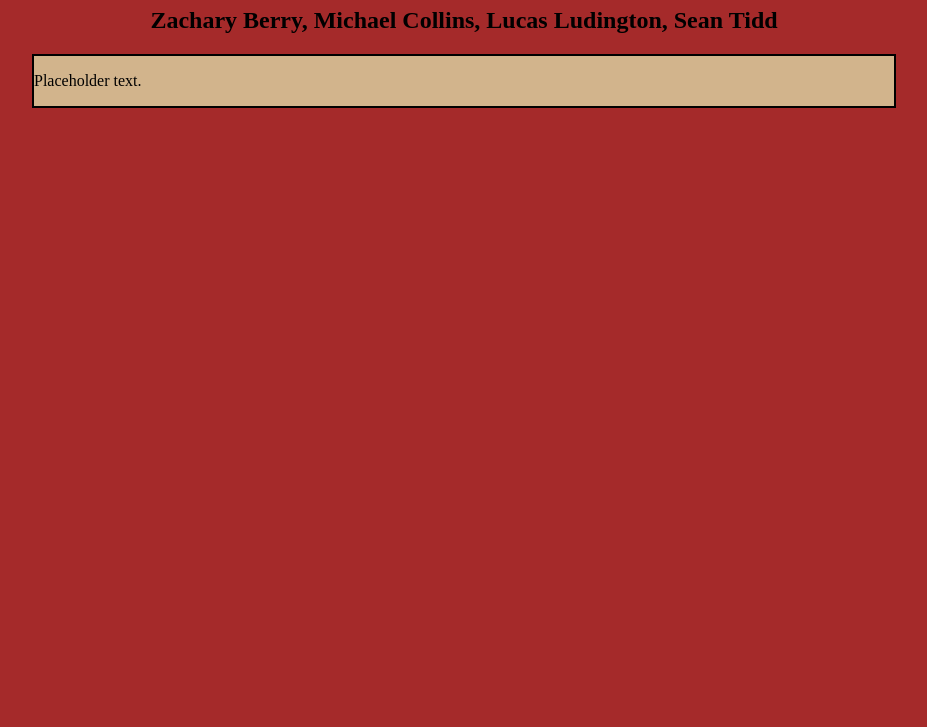
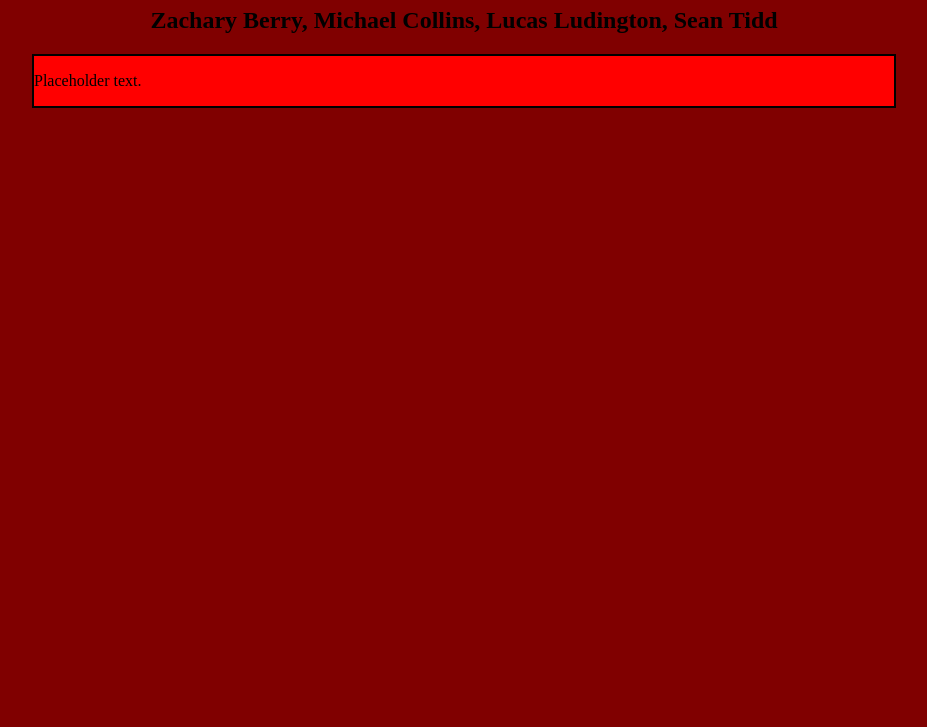
Before and after one commit to Aqueous98/Aqueous98.github.io, a plain HTML site: page iron-giant.html in a window 1280 px wide. Shown: the part 73-800 px from the top of the page, without its empty margins (176-1103 px from the left). Drawn offline with Linux system fonts and the light colour scheme.

Commit message:
colors again

```diff
--- a/iron-giant.html
+++ b/iron-giant.html
@@ -2,10 +2,10 @@
 <html>
   <head>
       <style>
-          body {background-color: brown;}
+          body {background-color: maroon;}
           h1 {text-align: center;}
           h2 {text-align: center;}
-          div {text-align: left; border-width: 2px; border-style:solid; background-color: tan; margin-left: 200px; margin-right: 200px;}
+          div {text-align: left; border-width: 2px; border-style:solid; background-color: red; margin-left: 200px; margin-right: 200px;}
           ul {
               list-style-type: none;
               margin: 0;
```
